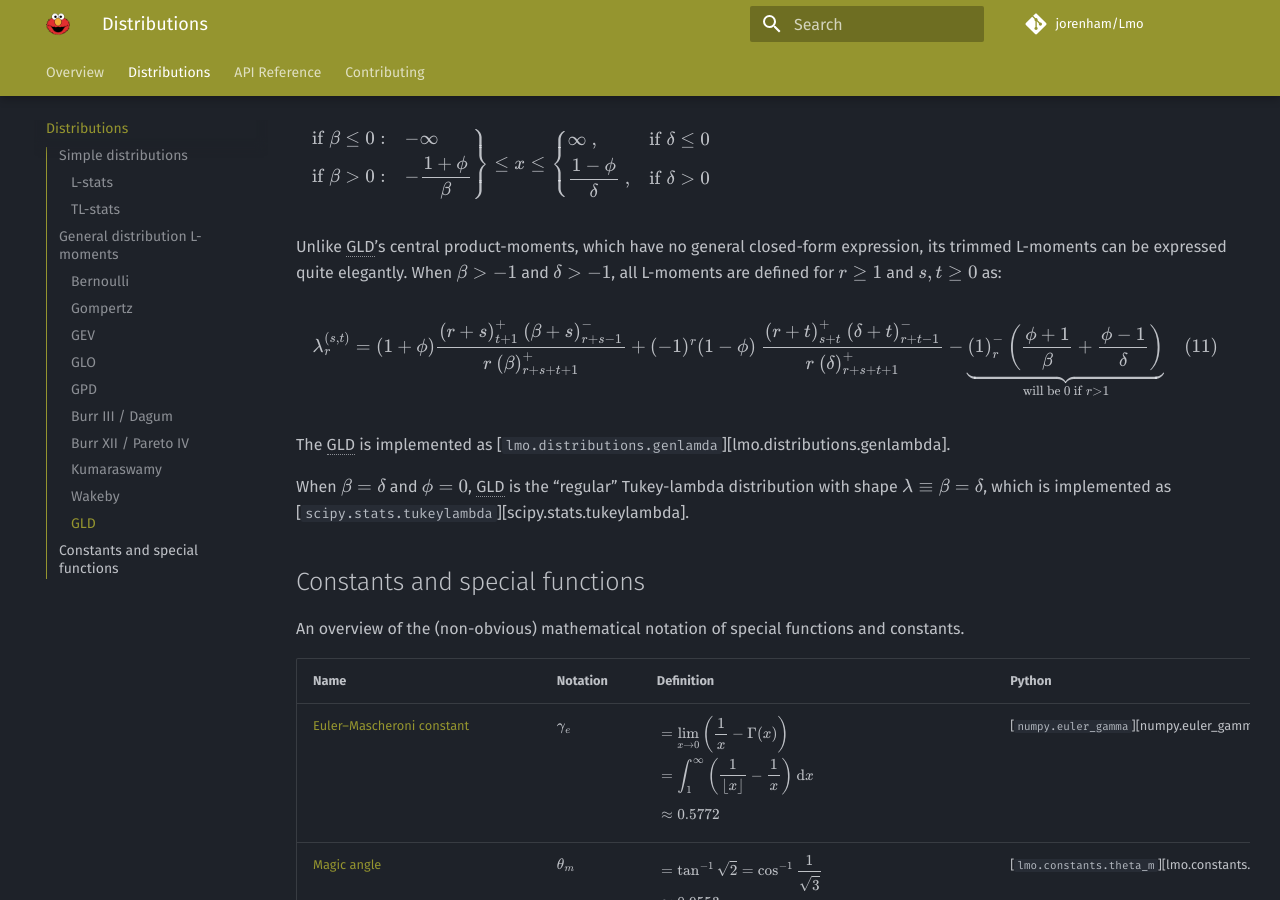
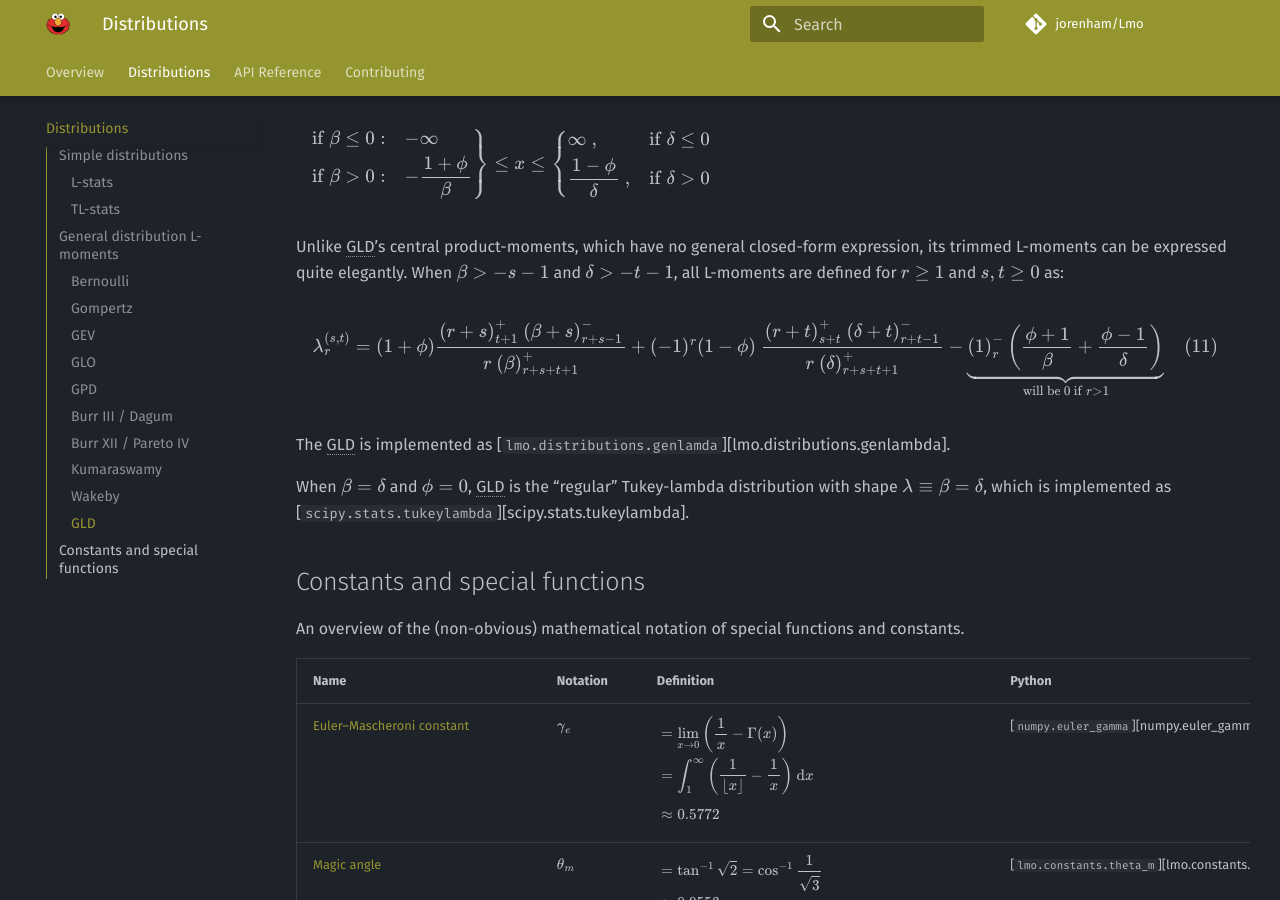
Before and after one commit to jorenham/Lmo, an MkDocs documentation site: the page built from docs/distributions.md, in a window 1280 px wide and 900 px high, scrolled down 10492 px. Built offline with MkDocs 1.6.1 and Material for MkDocs 9.7.7, drawn with Linux system fonts in a browser that asks for light colours; comment, search, counter and statistics services are not loaded.

```diff
--- a/docs/distributions.md
+++ b/docs/distributions.md
@@ -1244,7 +1244,7 @@ x
 
 Unlike GLD's central product-moments, which have no general closed-form
 expression, its trimmed L-moments can be expressed quite elegantly.
-When \( \beta > -1 \) and \( \delta > -1 \), all L-moments are defined for
+When \( \beta > -s - 1 \) and \( \delta > -t - 1 \), all L-moments are defined for
 \( r \ge 1 \) and \( s, t \ge 0 \) as:
 
 \[
```
